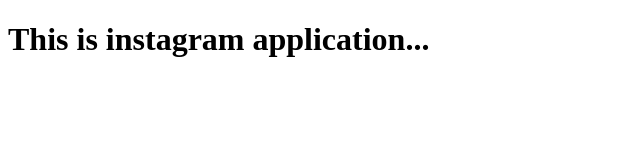
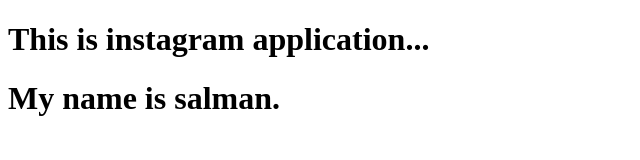
Before and after one commit to Salman-itShaala/instagram-web, a plain HTML site: page index.html in a window 1280 px wide. Shown: the whole page, without its empty margins (0-640 px from the left). Drawn offline with Linux system fonts and the light colour scheme.

```diff
--- a/index.html
+++ b/index.html
@@ -9,6 +9,7 @@
 
 <body>
     <h1>This is instagram application...</h1>
+    <h1>My name is salman.</h1>
 </body>
 
 </html>
```
